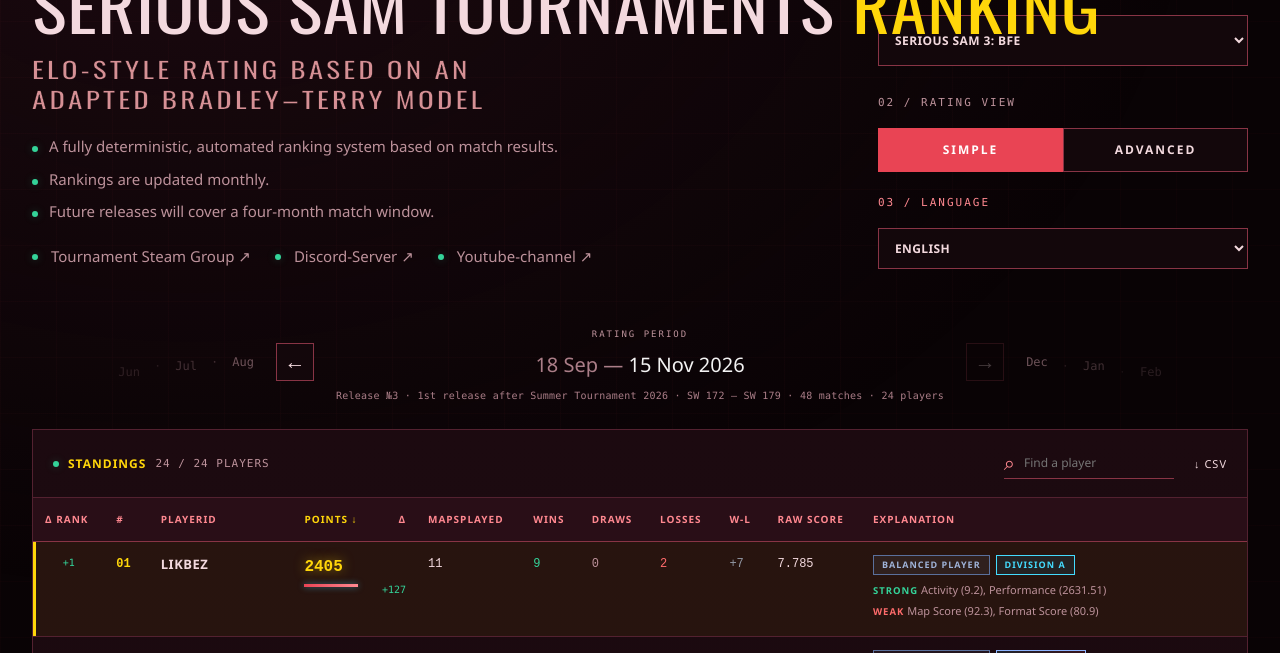
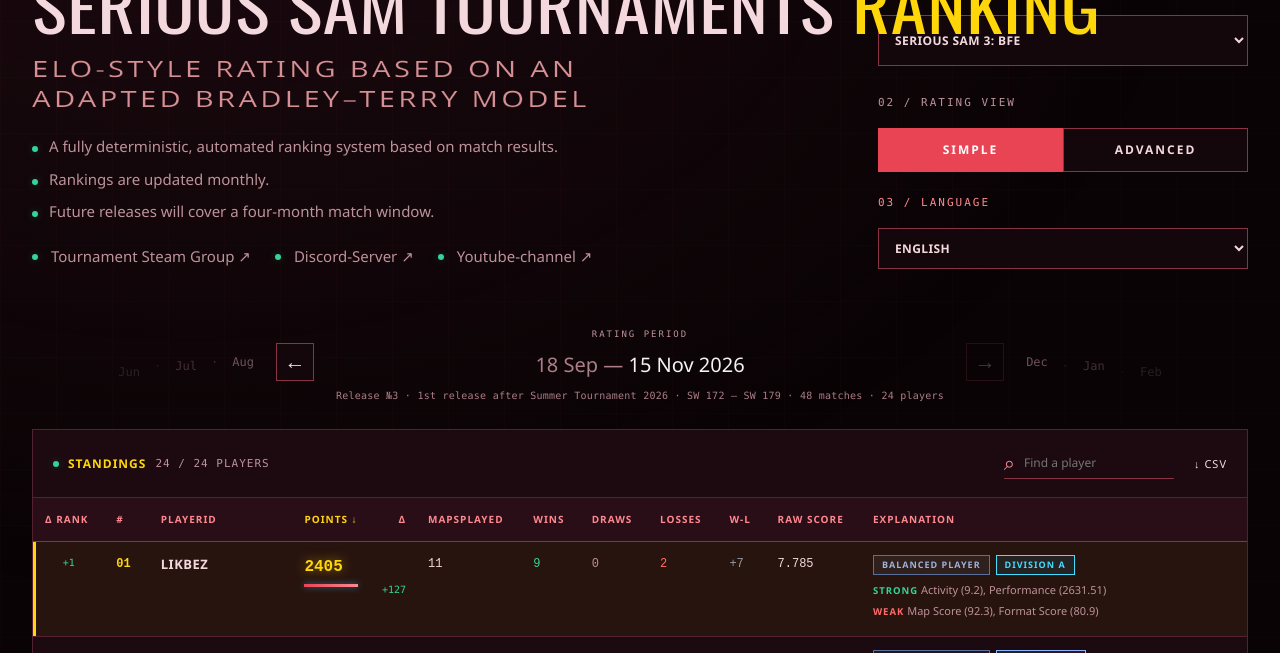
Before and after one commit to DenWhAI/serious-sam-tournaments-ranking, a plain HTML site: page index.html in a window 1280 px wide. Shown: the part 147-800 px from the top of the page. Drawn offline with nearby package versions, Linux system fonts and the light colour scheme.

Commit message:
Match the subtitle font to the rating period

```diff
--- a/assets/site.css
+++ b/assets/site.css
@@ -44,7 +44,7 @@ header{padding-top:30px;padding-bottom:18px}
 #game-logo{width:44px;height:44px;object-fit:contain;flex-shrink:0}
 .identity{--title-size:clamp(32px,8.8cqw,80px)}
 .identity h1{font-size:var(--title-size);font-weight:400;transform:scaleX(1.12);transform-origin:left center;width:89.28%;margin:10px 0 12px;letter-spacing:.7px}
-.identity .rating-subtitle{--glyph-width:1.3;font-family:Steelfish,'Oswald','Arial Narrow',sans-serif;font-size:clamp(17.16px,1.848vw,22.44px);font-weight:300;letter-spacing:calc(clamp(3px,.35vw,4.05px) * .8 / var(--glyph-width));width:calc(100% / var(--glyph-width));transform:scaleX(var(--glyph-width));transform-origin:left center;line-height:1.35;color:#85a8dc;-webkit-text-stroke:.2px var(--bg0);margin:0 0 20px;text-transform:uppercase;text-wrap:balance}
+.identity .rating-subtitle{--glyph-width:1.3;font-family:inherit;font-size:clamp(17.16px,1.848vw,22.44px);font-weight:300;letter-spacing:calc(clamp(3px,.35vw,4.05px) * .8 / var(--glyph-width));width:calc(100% / var(--glyph-width));transform:scaleX(var(--glyph-width));transform-origin:left center;line-height:1.35;color:#85a8dc;-webkit-text-stroke:.2px var(--bg0);margin:0 0 20px;text-transform:uppercase;text-wrap:balance}
 html[data-game=BFE] .identity .rating-subtitle{color:#d69095}
 .identity p{font-size:15px;margin:7px 0}
 .community-links{display:flex;flex-wrap:wrap;gap:8px 24px;margin-top:12px}
--- a/index.html
+++ b/index.html
@@ -6,7 +6,7 @@
 <meta name="theme-color" content="#04070f">
 <title>Serious Sam Tournaments · Rankings</title>
 <link rel="icon" href="assets/logos/SeriousTournaments.png" type="image/png">
-<link rel="preconnect" href="https://fonts.googleapis.com"><link rel="preconnect" href="https://fonts.gstatic.com" crossorigin><link href="https://fonts.googleapis.com/css2?family=Oswald:wght@400;500;600&display=swap" rel="stylesheet"><link rel="stylesheet" href="assets/site.css?v=20261121-subtitle-colors"><script type="module" src="assets/site.js?v=20261121-clean-scores"></script>
+<link rel="preconnect" href="https://fonts.googleapis.com"><link rel="preconnect" href="https://fonts.gstatic.com" crossorigin><link href="https://fonts.googleapis.com/css2?family=Oswald:wght@400;500;600&display=swap" rel="stylesheet"><link rel="stylesheet" href="assets/site.css?v=20261121-period-font"><script type="module" src="assets/site.js?v=20261121-clean-scores"></script>
 </head>
 <body>
 <a class="skip" href="#ranking" data-i18n="skip">Skip to rankings</a>
```
